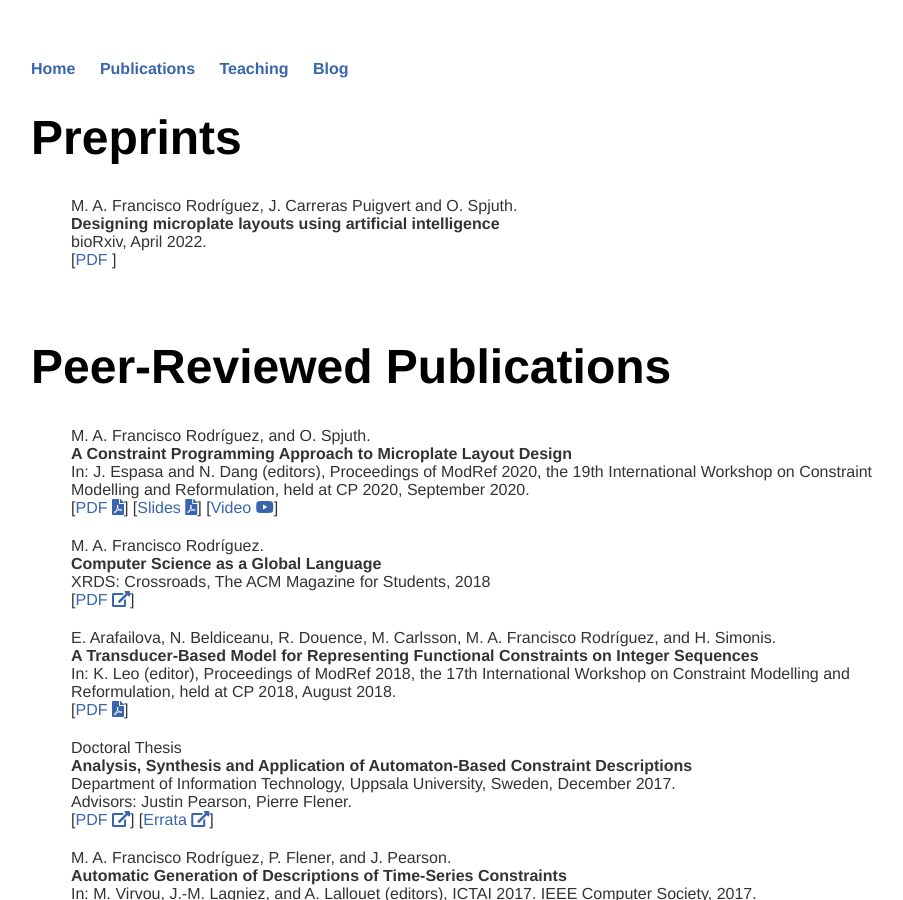
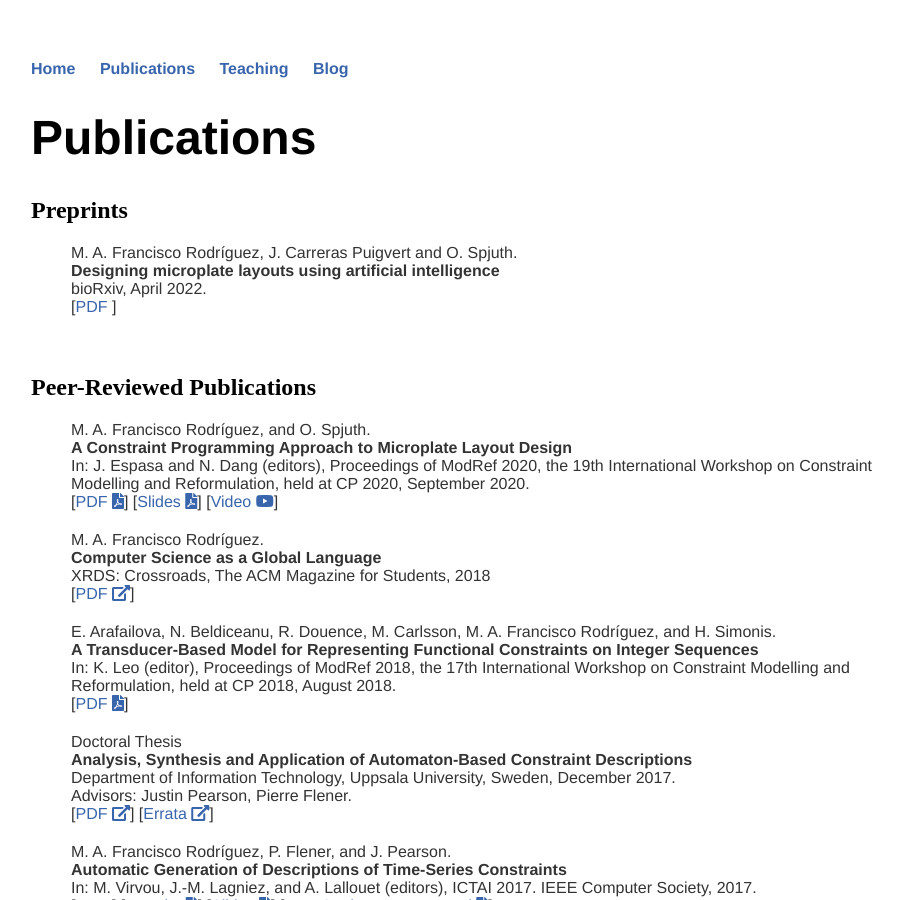
Before and after one commit to andreina-francisco/andreina-francisco.github.io, a Jekyll site: the page built from cv/index.html, in a window 1280 px wide and 900 px high. Shown: the whole window, without its empty margins (161-1064 px from the left). Built offline with Jekyll 4.4.1, drawn with Linux system fonts in a browser that asks for light colours; nearby versions of some CDN libraries; a style sheet for code colours, icons or effects is not loaded; some of the changed text lies outside the part shown.

Commit message:
Update index.html

```diff
--- a/cv/index.html
+++ b/cv/index.html
@@ -4,7 +4,9 @@ title: Mar&iacute;a Andre&iacute;na Francisco Rodr&iacute;guez
 ---
 <div class="blurb">
 
-  <h1>Preprints</h1>
+<h1>Publications</h1>
+
+<h2>Preprints</h2>
 
   <ul class="publist">
     <li class="pub @">
@@ -20,7 +22,7 @@ title: Mar&iacute;a Andre&iacute;na Francisco Rodr&iacute;guez
   <br/>
 
 
-  <h1>Peer-Reviewed Publications</h1>
+  <h2>Peer-Reviewed Publications</h2>
 
   <ul class="publist">
 
@@ -88,7 +90,7 @@ title: Mar&iacute;a Andre&iacute;na Francisco Rodr&iacute;guez
 			<span class="title"> Time-series constraints: Improvements and application in CP and MIP contexts</span><br />
 			<span class="note">In: C.-G. Quimper (editor), CP-AI-OR 2016. Lecture Notes in Computer Science, volume 9676, pages 18-34. Springer, 2016. </span><br />
 			[<a class="text" href="http://dx.doi.org/10.1007/978-3-319-33954-2_2">PDF <i class="ai ai-doi ai-1x"></i></a>] [<a class="text" href="http://www.it.uu.se/research/group/optimisation/publications/CPAIOR16.pdf">Preprint <i class="fas fa-file-pdf"></i></a>]
-		</li>
+	</li>
 
 		<li class="pub @">
 			<span class="author">M. A. Francisco Rodr&iacute;guez, P. Flener, and J. Pearson. </span><br />
@@ -149,7 +151,7 @@ title: Mar&iacute;a Andre&iacute;na Francisco Rodr&iacute;guez
 
 
 
-	<h1>White Papers</h1>
+	<h2>White Papers</h2>
 	<ul class="publist">
 	  <li class="pub @">
 	  <span class="author">P. Carroll, A. Esposito Amideo, M. A. Francisco Rodr&iacute;guez, R. Mansini, N. Morrill, F. O’Brien, M. T. Tchemisova</span><br />
@@ -160,7 +162,7 @@ title: Mar&iacute;a Andre&iacute;na Francisco Rodr&iacute;guez
 	</ul>
 	<br />
 
-	<h1>Other</h1>
+	<h2>Other</h2>
 	<ul class="publist">
 	  <li class="pub @">
 	  <span class="author">E. Arafailova, N. Beldiceanu, R. Douence, M. Carlsson, P. Flener, M. A. Francisco Rodr&iacute;guez, J. Pearson, and H. Simonis.</span><br />
```
Also changed, not shown: other parts of cv/index.html (+1 -1 lines).
